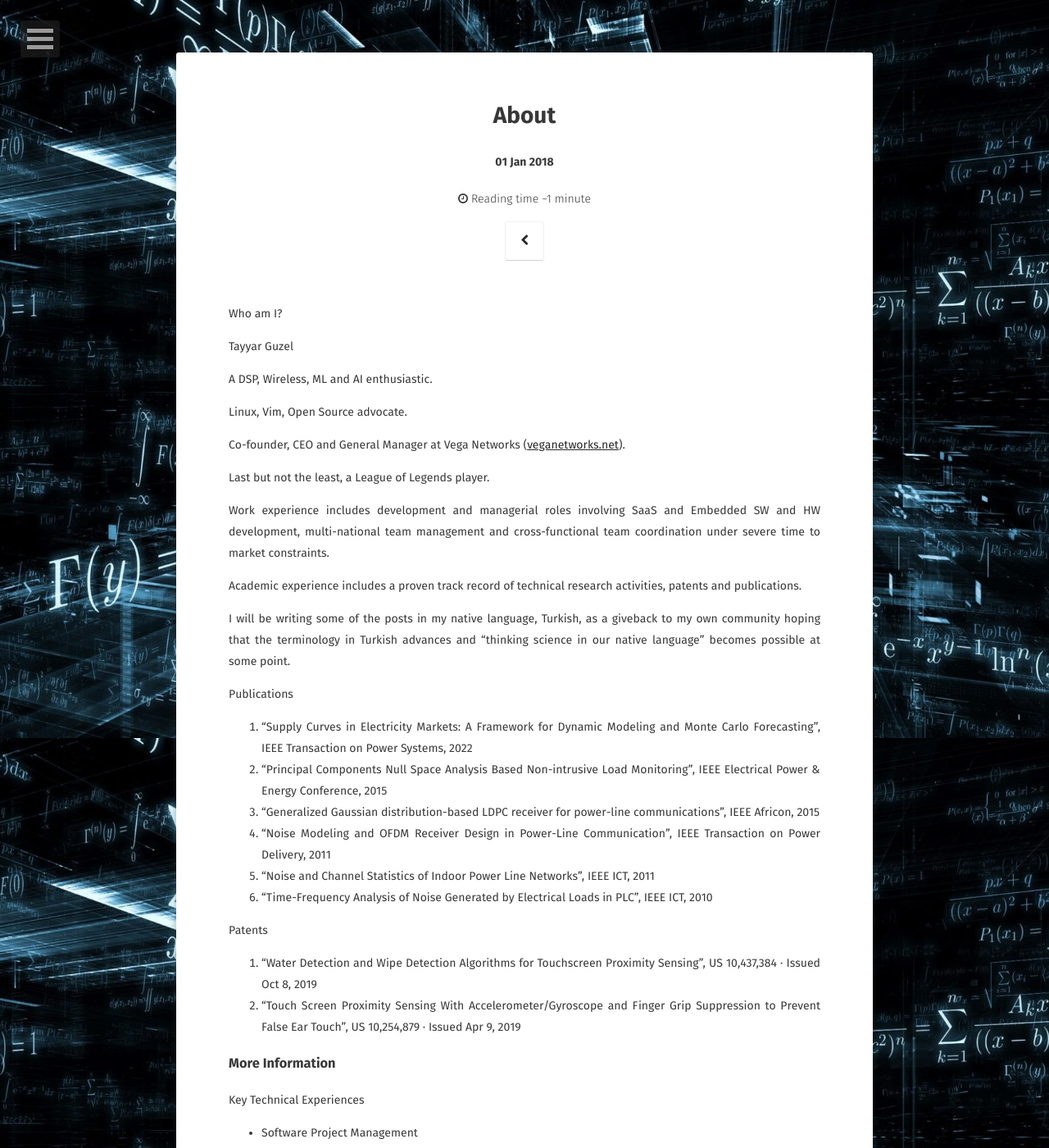
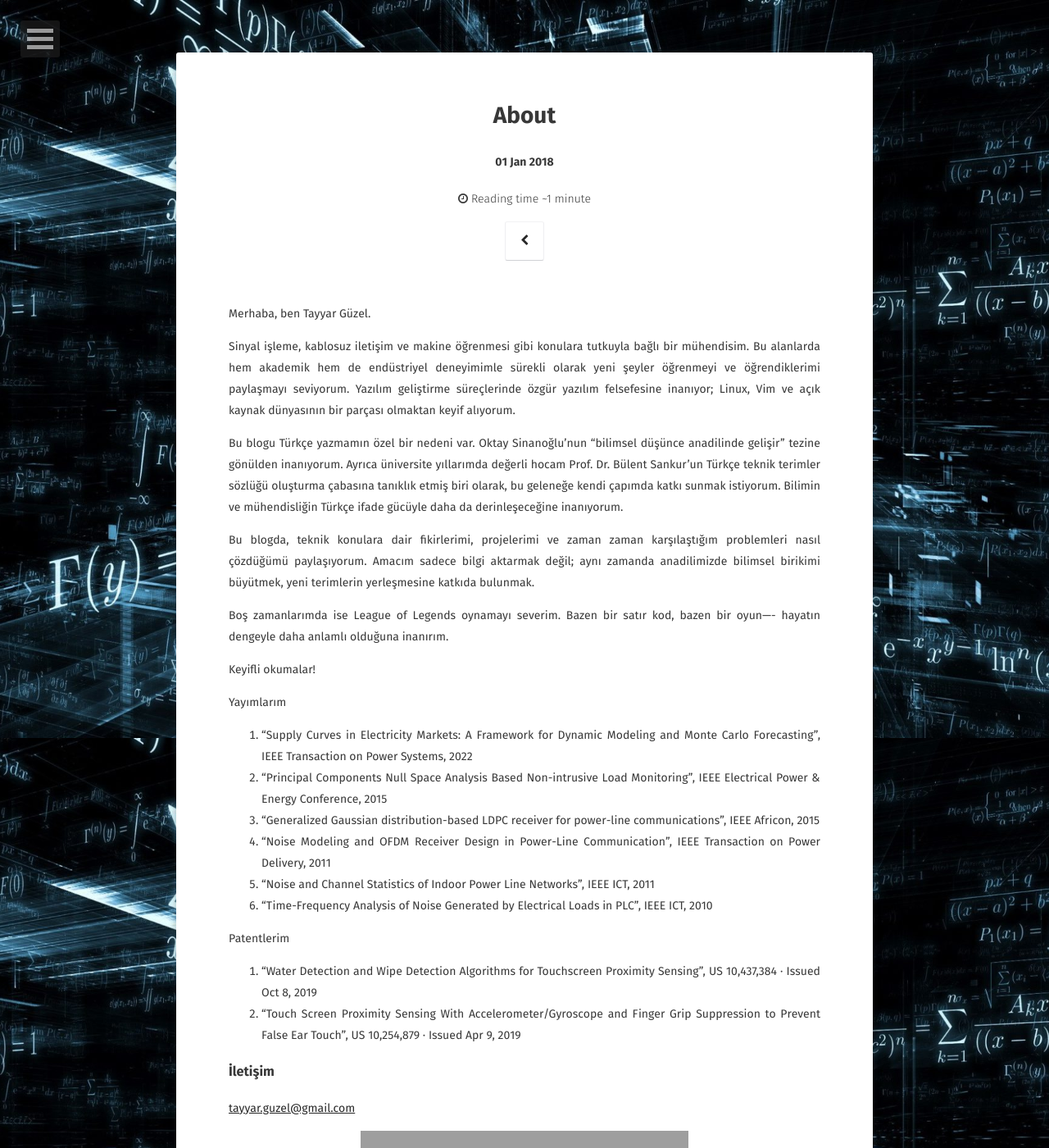
Before and after one commit to tayyarg/tayyarg.github.io, a Jekyll site: the page built from _posts/2018-01-01-about.md, in a window 1280 px wide and 1400 px high. Shown: the whole window at 82% size. Built offline with Jekyll 4.4.1, drawn with Linux system fonts in a browser that asks for light colours; some web fonts are replaced; comment, search, counter and statistics services are not loaded; some of the changed text lies outside the part shown; grey boxes are pictures that could not be loaded.

Commit message:
Update 2018-01-01-about.md

```diff
--- a/_posts/2018-01-01-about.md
+++ b/_posts/2018-01-01-about.md
@@ -3,25 +3,19 @@ layout: post
 title: About
 ---
 
-Who am I?
+Merhaba, ben Tayyar Güzel.
 
-Tayyar Guzel
+Sinyal işleme, kablosuz iletişim ve makine öğrenmesi gibi konulara tutkuyla bağlı bir mühendisim. Bu alanlarda hem akademik hem de endüstriyel deneyimimle sürekli olarak yeni şeyler öğrenmeyi ve öğrendiklerimi paylaşmayı seviyorum. Yazılım geliştirme süreçlerinde özgür yazılım felsefesine inanıyor; Linux, Vim ve açık kaynak dünyasının bir parçası olmaktan keyif alıyorum.
 
-A DSP, Wireless, ML and AI enthusiastic.
+Bu blogu Türkçe yazmamın özel bir nedeni var. Oktay Sinanoğlu’nun “bilimsel düşünce anadilinde gelişir” tezine gönülden inanıyorum. Ayrıca üniversite yıllarımda değerli hocam Prof. Dr. Bülent Sankur’un Türkçe teknik terimler sözlüğü oluşturma çabasına tanıklık etmiş biri olarak, bu geleneğe kendi çapımda katkı sunmak istiyorum. Bilimin ve mühendisliğin Türkçe ifade gücüyle daha da derinleşeceğine inanıyorum.
 
-Linux, Vim, Open Source advocate.
+Bu blogda, teknik konulara dair fikirlerimi, projelerimi ve zaman zaman karşılaştığım problemleri nasıl çözdüğümü paylaşıyorum. Amacım sadece bilgi aktarmak değil; aynı zamanda anadilimizde bilimsel birikimi büyütmek, yeni terimlerin yerleşmesine katkıda bulunmak.
 
-Co-founder, CEO and General Manager at Vega Networks (<a href="http://veganetworks.net">veganetworks.net</a>).
+Boş zamanlarımda ise League of Legends oynamayı severim. Bazen bir satır kod, bazen bir oyun—- hayatın dengeyle daha anlamlı olduğuna inanırım.
 
-Last but not the least, a League of Legends player.
+Keyifli okumalar!
 
-Work experience includes development and managerial roles involving SaaS and Embedded SW and HW development, multi-national team management and cross-functional team coordination under severe time to market constraints.
-
-Academic experience includes a proven track record of technical research activities, patents and publications.
-
-I will be writing some of the posts in my native language, Turkish, as a giveback to my own community hoping that the terminology in Turkish advances and "thinking science in our native language" becomes possible at some point.
-
-Publications
+Yayımlarım
 
 1. "Supply Curves in Electricity Markets: A Framework for Dynamic Modeling and Monte Carlo Forecasting", IEEE Transaction on Power Systems, 2022
 2. "Principal Components Null Space Analysis Based Non-intrusive Load Monitoring", IEEE Electrical Power & Energy Conference, 2015
@@ -30,34 +24,12 @@ Publications
 5. "Noise and Channel Statistics of Indoor Power Line Networks", IEEE ICT, 2011
 6. "Time-Frequency Analysis of Noise Generated by Electrical Loads in PLC", IEEE ICT, 2010
 
-Patents
+Patentlerim
 
 1. "Water Detection and Wipe Detection Algorithms for Touchscreen Proximity Sensing", US 10,437,384 · Issued Oct 8, 2019
 2. "Touch Screen Proximity Sensing With Accelerometer/Gyroscope and Finger Grip Suppression to Prevent False Ear Touch", US 10,254,879 · Issued Apr 9, 2019
 
-### More Information
-
-Key Technical Experiences
-
-* Software Project Management
-* Product Management
-* Embedded Systems SW/HW
-* Hands-on Development
-
-Areas of Research
-* Wireless Communications
-* Statistical Signal Processing
-* Machine Learning
-* Data Compression
-
-Business Skills
-
-* Entrepreneurship
-* Leadership
-* Team Building
-* Driving innovation
-
-### Contact me
+### İletişim
 
 [tayyar.guzel@gmail.com](mailto:tayyar.guzel@gmail.com)
 
```
